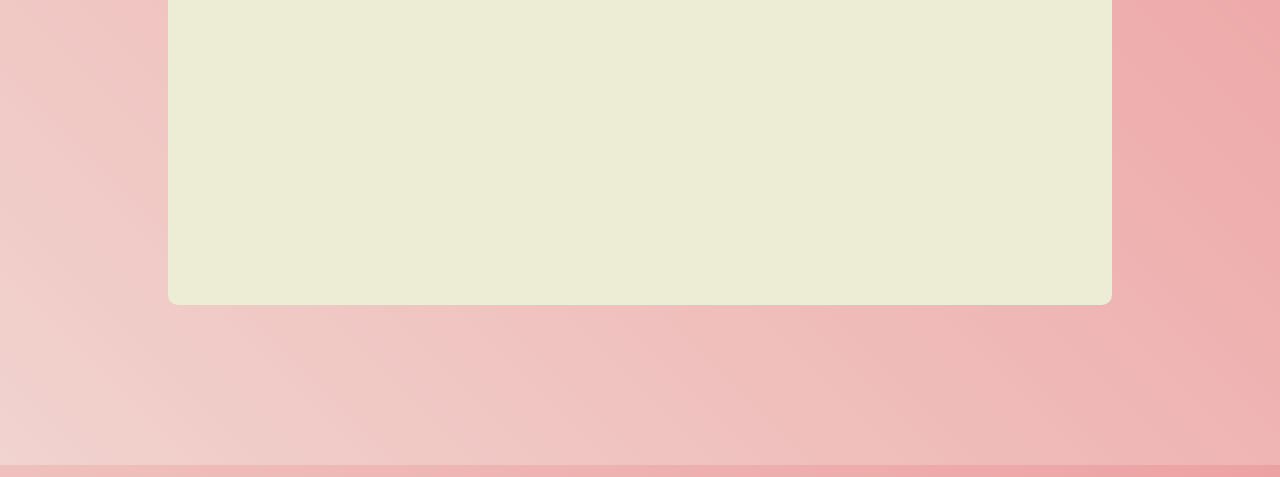
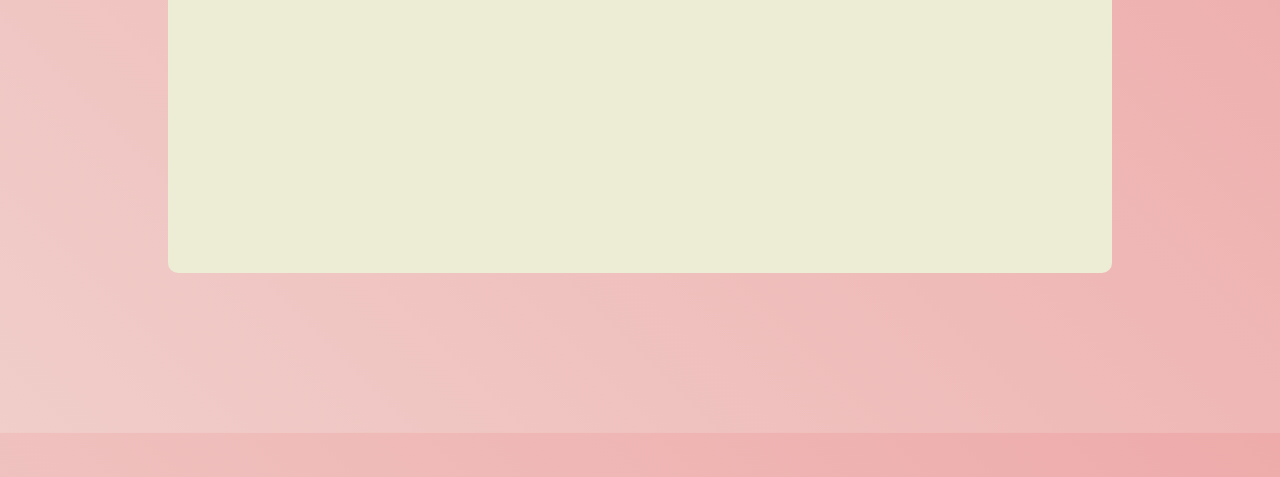
Before and after one commit to esimscd/mood-project, a plain HTML site: page index.html in a window 1280 px wide. Shown: the part 323-800 px from the top of the page. Drawn offline with Linux system fonts and the light colour scheme.

Commit message:
readme update

```diff
--- a/styles.css
+++ b/styles.css
@@ -7,8 +7,8 @@ body {
     text-align: center;
     font-family: Arial, sans-serif;
     background-image: linear-gradient(45deg, var(--colour1), var(--colour2));
-    background-size: 200%;
-    animation: bg-animation 5s infinite alternate;
+    background-size: 300%;
+    animation: bg-animation 2s infinite alternate;
     transition: background 0.5s ease-in-out;
 
 }
@@ -26,7 +26,7 @@ body {
 .container {
     margin: 10rem;
     background-color: rgb(237, 236, 213);
-    padding: 3rem;
+    padding: 2rem;
     border-radius: 10px;
 }
 
```
Also changed, not shown: Screenshot 2025-05-17 at 17.51.02.png (deleted), Screenshot 2025-06-08 at 15.25.18.png (added), Screenshot 2025-06-08 at 15.25.29.png (added), 1 other file.
